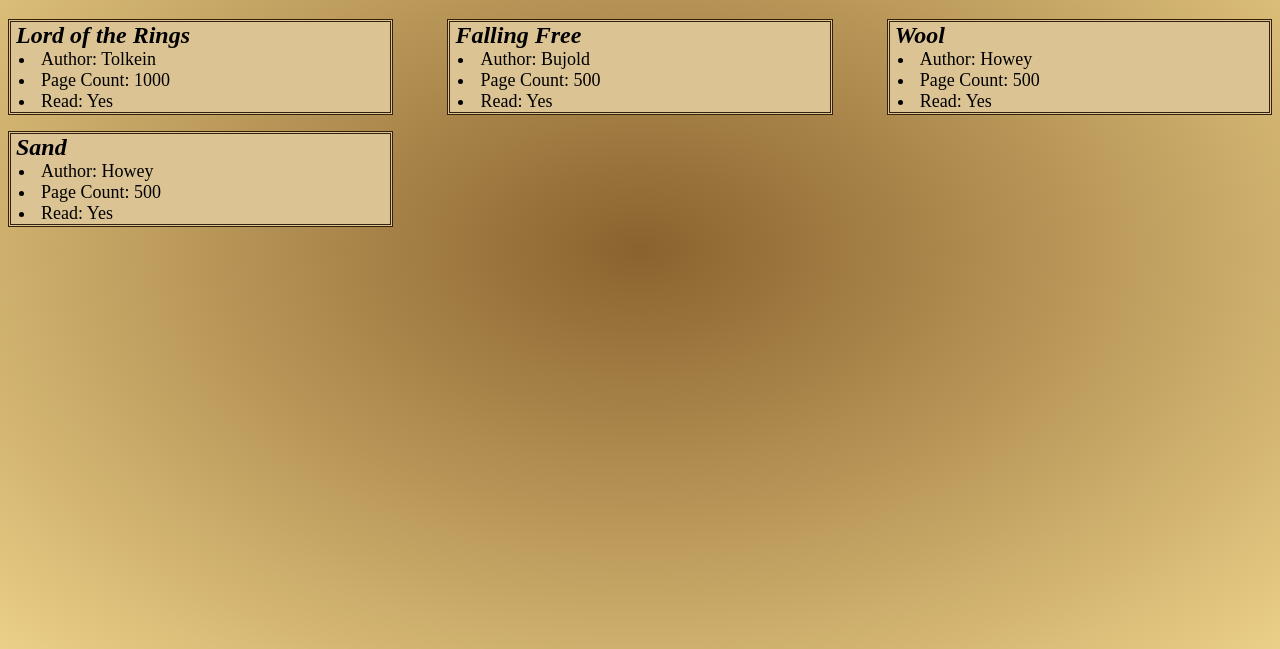
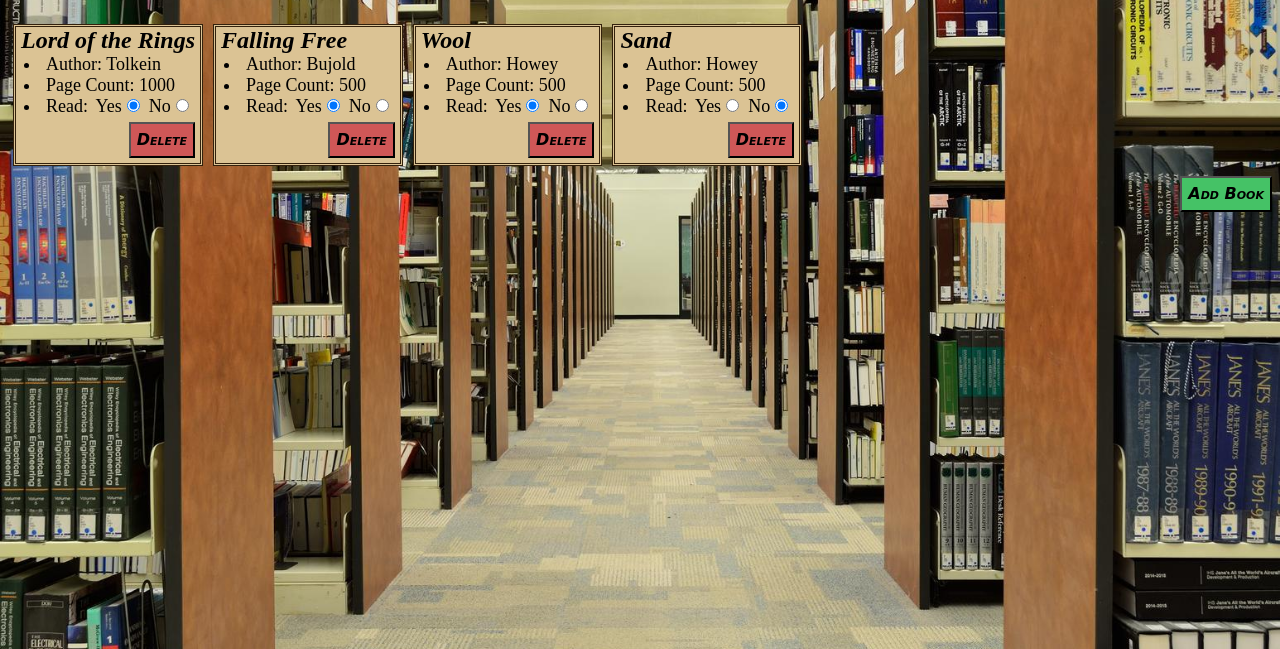
Before and after one commit to SempleGit/library-project, a plain HTML site: page index.html in a window 1280 px wide. Shown: the part 151-800 px from the top of the page. Drawn offline with Linux system fonts and the light colour scheme.

Commit message:
js, css, and index updated, added background image

```diff
--- a/assets/main.css
+++ b/assets/main.css
@@ -1,7 +1,7 @@
 @media(min-width: 300px) {
     .libraryContainer {
         display: flex;
-        justify-content: space-between;
+        justify-content: flex-start;
         flex-wrap: wrap;
     }
 
@@ -15,7 +15,8 @@
     }
 
     ul.bookUl {
-        flex-basis: 30%;
+        padding-right: 5px;
+        margin: 5px 5px;
     }
 
     .listItem {
@@ -26,9 +27,49 @@
     }
 }
 
+.addBookContainer, .addBookForm {
+    display: flex;
+    flex-direction: column;
+    align-items: flex-end;
+    justify-items: flex-end;
+}
+
+.addBookForm {
+    display: none;
+    background-color: #b6e7ba;
+    border: medium double #18421c;
+    padding: 5px;
+}
+
+.addBookForm > input {
+    flex-basis: 1;
+    margin: 2px;
+}
+
+label {
+    margin: 1px 3px;
+}
+
+#addBook, .submit {
+    background-color: rgb(69, 194, 102);
+    font: italic small-caps bold 16px/2 cursive;
+    margin: 5px 0px;
+    padding: 0px 6px;
+}
+
+.deleteButton {
+    background-color: rgb(207, 87, 87);
+    font: italic small-caps bold 16px/2 cursive;
+    align-self: flex-end;
+    margin: 5px 0px;
+    padding: 0px 6px;
+}
+
 html {
     height: 100%;
     background: content-box radial-gradient(rgb(138, 98, 46), rgb(235, 208, 135));
+    background-image: url('library_books_knowledge_information.jpg');
+    background-size: cover;
 }
 
 #mainHeading {
@@ -41,6 +82,8 @@ html {
 
 .bookUl {
     border: medium double #33210c;
+    display: flex;
+    flex-direction: column;
 }
 
 ul > li {
--- a/assets/script.js
+++ b/assets/script.js
@@ -4,13 +4,13 @@ const libraryContainer = document.querySelector(".libraryContainer");
 let book1 = new Book("Lord of the Rings", "Tolkein", 1000, true);
 let book2 = new Book("Falling Free", "Bujold", 500, true);
 let book3 = new Book("Wool", "Howey", 500, true);
-let book4 = new Book("Sand", "Howey", 500, true);
+let book4 = new Book("Sand", "Howey", 500, false);
 
 function Book(title, author, pageCount, read) {
     this.title = title;
     this.author = author;
     this.pageCount = pageCount;
-    this.read = read ? "Yes" : "Have not read yet";
+    this.read = read;
 }
 
 Book.prototype.info = function() {
@@ -18,31 +18,131 @@ Book.prototype.info = function() {
     return `${this.title} by ${this.author}, ${this.pageCount} pages, ${readYet}.`;
 }
 
+Book.prototype.readUpdate = function() {
+    this.read = !this.read;
+}
+
+Book.prototype.readStatus = function() {
+    return read ? "Yes" : "No";
+}
+
+function createBook() {
+    const title = document.getElementById("title").value;
+    const author = document.getElementById("author").value;
+    const pageCount = document.getElementById("pageCount").value;
+    const read = Array.from(document.getElementsByName("read")).find(btn => btn.checked).value;
+    toggleAddButton(false);
+    toggleAddBookForm(true);
+    const book = new Book(title, author, pageCount, read);
+    addBookToLibrary(book);
+}
+
+function toggleAddButton(hide) {
+    document.querySelector("#addBook").hidden = hide;
+}
+
+function toggleAddBookForm(hide) {
+    if (hide) {
+        document.querySelector(".addBookForm").style.display = "none";
+    } else {
+        document.querySelector(".addBookForm").style.display = "flex";
+    }
+}
+
+function inputNewBook() {
+    toggleAddBookForm(false);
+    toggleAddButton(true);
+
+}
+
 function addBookToLibrary(book) {
     myLibrary.push(book);
+    render();
+}
+
+function isBookRendered(book) {
+    return Array.from(libraryContainer.childNodes).some(node => myLibrary.indexOf(book) == node.getAttribute(["data-index"]));
+}
+
+function deleteBook(e) {
+    libraryContainer.removeChild(e.target.parentNode);
+}
+
+function getDeleteButton() {
+    const deleteButton = document.createElement("button");
+    deleteButton.classList.add("deleteButton");
+    deleteButton.textContent = "Delete";
+    deleteButton.addEventListener("click", deleteBook);
+    return deleteButton;
+}
+
+function readButtonEvent(e) {
+    const bookChange = e.target.getAttribute("id").substr(e.target.getAttribute("id").indexOf(" ") + 1);
+}
+
+function readButton(book) {
+    const readButtons = document.createElement("form");
+    readButtons.setAttribute("action", "Mark read");
+    readButtons.textContent = "Read: ";
+
+    for (let i = 0; i < 2; i++) {
+        let buttonLabel = i ? "No" : "Yes";
+        const readButtonLabel = document.createElement("label");
+        const readButtonInput = document.createElement("input");
+
+        readButtonLabel.setAttribute("for", `${buttonLabel.toLowerCase()} ${book.title}`);
+
+        readButtonInput.setAttribute("type", "radio");
+        readButtonInput.setAttribute("name", "Yes-No");
+
+        readButtonInput.setAttribute("id", `${buttonLabel.toLowerCase()} ${book.title}`);
+
+        if (book.read && !i || !book.read && i) {
+            readButtonInput.checked = true;
+        }
+
+        readButtonLabel.textContent = buttonLabel;
+
+        readButtonInput.addEventListener('change', readButtonEvent);
+        readButtonLabel.appendChild(readButtonInput);
+        readButtons.appendChild(readButtonLabel);
+    }
+
+    return readButtons;
+
 }
 
 function render() {
     for (book of myLibrary) {
+        if (!isBookRendered(book)) {
             const bookUl = document.createElement("ul");
             const bookTitleLi = document.createElement("li");
-        // bookUl.textContent = book.title;
-        // bookUl.classList.add("bookTitle");
+
             bookTitleLi.textContent = book.title;
             bookTitleLi.classList.add("bookTitle");
             bookUl.classList.add("bookUl");
+            bookUl.setAttribute(["data-index"], myLibrary.indexOf(book));
             bookUl.appendChild(bookTitleLi);
+            bookUl.appendChild(getDeleteButton());
 
             for (key in book) {
-            if (book.hasOwnProperty(key) && key !== "title") {
+                if (book.hasOwnProperty(key) && key !== "title" && key !== "serialCount") {
                     const bookLi = document.createElement("li");
                     const keyDisplay = key === "author" ? "Author" : key === "pageCount" ? "Page Count" : "Read";
+
+                    if (key === "author" || key === "pageCount") {
                         bookLi.textContent = `${keyDisplay}: ${book[key]}`;
+                    } else {
+                        bookLi.appendChild(readButton(book));
+                    }
+
                     bookLi.classList.add("listItem");
                     bookTitleLi.appendChild(bookLi);
                 }
             }
+
             libraryContainer.appendChild(bookUl);
+        }
     }
 }
 
@@ -51,4 +151,3 @@ addBookToLibrary(book1);
 addBookToLibrary(book2);
 addBookToLibrary(book3);
 addBookToLibrary(book4);
-render();
--- a/index.html
+++ b/index.html
@@ -7,9 +7,20 @@
     </head>
     <body>
         <h1 id="mainHeading">My Library</h1>
-
         <div class="libraryContainer"></div>
-
+        <div class="addBookContainer">
+            <form class="addBookForm">
+                <label for="title">Title: <input type="text" id="title" placeholder="Title"></label>
+                <label for="author">Author: <input type="text" id="author" placeholder="Author"></label>
+                <label for="pageCount">Page Count: <input type="text" id="pageCount" placeholder="Page Count"></label>
+                <div class = "readDiv">
+                    <label for="yesRead">Read: <input type="radio" name="read" id="yesRead" value=true>Yes</label>
+                    <label for="noRead"><input type="radio" name="read" id="noRead" value="">No</label>
+                </div>
+                <button class="submit" type="button" onclick="createBook()">Add</button>
+            </form>
+            <button id="addBook" onclick="inputNewBook()">Add Book</button>
+        </div>
         <script src="assets/script.js"></script>
     </body>
 </html>
```
Also changed, not shown: assets/library_books_knowledge_information.jpg (added). Lines whose indentation alone changed are shown as unchanged.
